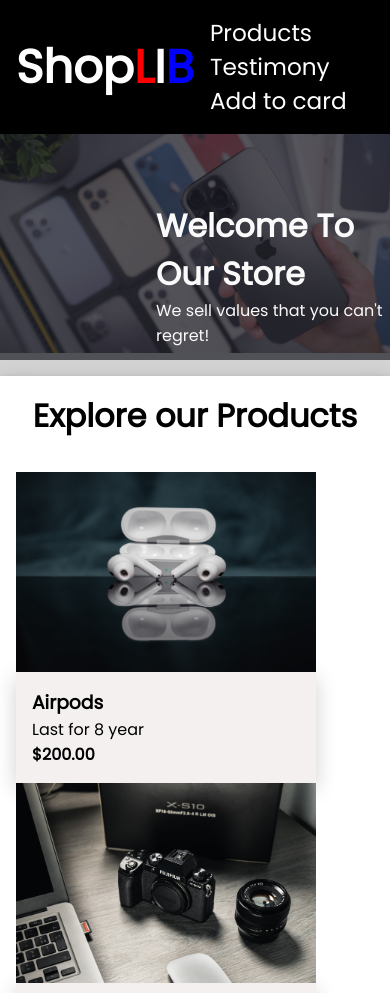
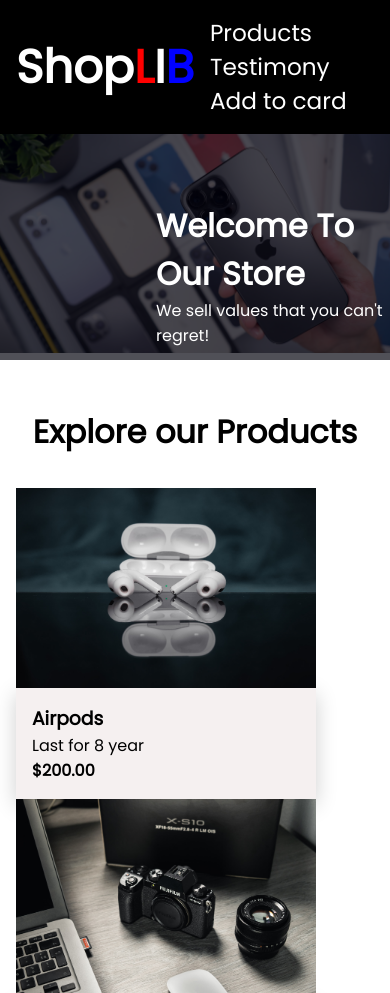
Before and after one commit to princeqdolo231/ShopLIB, a plain HTML site: page index.html in a window 390 px wide. Shown: the top 993 px of the page. Drawn offline with Linux system fonts and the light colour scheme.

Commit message:
Updated responsiveness

```diff
--- a/index.html
+++ b/index.html
@@ -7,6 +7,7 @@
     <link rel="preconnect" href="https://fonts.gstatic.com" crossorigin>
     <link href="https://fonts.googleapis.com/css2?family=Poppins&display=swap" rel="stylesheet">
     <link rel="stylesheet" href="./style.css">
+    <link rel="shortcut icon" href="./favicon.ico" type="image/x-icon">
 </head>
 
 <body>
@@ -36,61 +37,9 @@
             <div id="Explore-Products-Heading-Section">
                 <h1>Explore our Products</h1>
             </div>
+    <!-- Cards Section -->
+            <div id="Explore-Products-Cards-Section">
 
-            <div id="Explore-Products-Cards-Section">
-                <!-- Cards Section -->
-
-                <!-- <div class="Card">
-                    <div class="">
-                        <img class="Card-Img" src="./airpods.jpeg">
-                    </div>
-
-                    <div class="Products-Card-Description">
-                        <h3>Title:</h3>
-                        <h4>Description:</h4>
-                        <p>Paragraph</p>
-                        <h4>Price:</h4>
-                    </div>
-                </div>
-
-                <div class="Card">
-                    <div class="">
-                        <img class="Card-Img" src="./mouse.jpeg">
-                    </div>
-
-                    <div class="Products-Card-Description">
-                        <h3>Title:</h3>
-                        <h4>Description:</h4>
-                        <p>Paragraph</p>
-                        <h4>Price:</h4>
-                    </div>
-                </div>
-
-                <div class="Card">
-                    <div class="">
-                        <img class="Card-Img" src="./camera.jpeg">
-                    </div>
-
-                    <div class="Products-Card-Description">
-                        <h3>Title:</h3>
-                        <h4>Description:</h4>
-                        <p>Paragraph</p>
-                        <h4>Price:</h4>
-                    </div>
-                </div>
-
-                <div class="Card">
-                    <div class="">
-                        <img class="Card-Img" src="./iphone12pro.jpeg">
-                    </div>
-
-                    <div class="Products-Card-Description">
-                        <h3>Title</h3>
-                        <h4>Description</h4>
-                        <p>Paragraph</p>
-                        <h4>Price</h3>
-                    </div>
-                </div> -->
 
             </div>
         </div>
--- a/style.css
+++ b/style.css
@@ -3,10 +3,6 @@
     margin: 0;
     padding: 0;
     font-family: 'Poppins', sans-serif;
-}
-
-#Container {
-    background-color: lightgrey;
 }
 
 
@@ -22,7 +18,6 @@ header {
     color: white;
     padding: 1rem;
     font-size: 1.45rem;
-    /* border: 3px solid pink; */
 }
 
 nav>a {
@@ -38,7 +33,7 @@ nav>a {
 
 #Image-Slider {
     position: relative;
-    opacity: .9;
+    margin-bottom: 2rem;
 }
 
 #Image-Slider>img {
@@ -67,23 +62,17 @@ nav>a {
 #Explore-Products {
     display: flex;
     flex-direction: column;
-    /* border: 3px solid blue; */
-    padding: 1rem 0;
 }
 
 #Explore-Products-Heading-Section {
     text-align: center;
-    /* border: 3px solid pink; */
-    background-color: white;
     padding: 1rem;
-    box-shadow: 0 4px 8px 0 rgba(0, 0, 0, 0.2), 0 6px 20px 0 rgba(0, 0, 0, 0.19);
 }
 
 #Explore-Products-Cards-Section {
     display: flex;
     justify-content: space-between;
     flex-wrap: wrap;
-    /* border: 3px solid blue; */
     background-color: white;
     padding: 1rem;
     align-items: center;
@@ -91,7 +80,6 @@ nav>a {
 
 .Card-Img {
     width: 300px;
-    /* border: 3px solid pink; */
 }
 
 .Products-Card-Description {
@@ -107,14 +95,12 @@ nav>a {
 */
 
 #Testimony-Section {
-    padding: 1rem 0;
+    padding: 1rem 0 2rem 0;
     display: flex;
     flex-direction: column;
-    /* border: 3px solid blue; */
 }
 
 #Testimony-Heading {
-    /* border: 3px solid pink; */
     text-align: center;
     background-color: white;
     padding: 1rem;
@@ -125,23 +111,19 @@ nav>a {
     padding: 1rem;
     justify-content: space-between;
     flex-wrap: wrap;
-    /* border: 3px solid pink; */
     background-color: white;
     gap: 1%;
     box-shadow: 0 4px 8px 0 rgba(0, 0, 0, 0.2), 0 6px 20px 0 rgba(0, 0, 0, 0.19), ;
 }
 
 .TESTIFIER-ARTICLE {
-    /* border: 3px solid pink; */
     width: 100%;
     height: 50%;
-    /* overflow: scroll; */
 }
 
 .Testimony-Card-1 {
     display: flex;
     flex-direction: column;
-    /* border: 3px solid pink; */
     padding: 1rem 1rem;
     box-shadow: 0 4px 8px 0 rgba(0, 0, 0, 0.2), 0 6px 20px 0 rgba(0, 0, 0, 0.19);
 }
@@ -153,7 +135,6 @@ nav>a {
 .Testimony-Card-2 {
     display: flex;
     flex-direction: column;
-    /* border: 3px solid pink; */
     padding: 1rem 1rem;
     box-shadow: 0 4px 8px 0 rgba(0, 0, 0, 0.2), 0 6px 20px 0 rgba(0, 0, 0, 0.19);
 }
@@ -161,13 +142,11 @@ nav>a {
 .Testimony-Card-3 {
     display: flex;
     flex-direction: column;
-    /* border: 3px solid pink; */
     padding: 1rem 1rem;
     box-shadow: 0 4px 8px 0 rgba(0, 0, 0, 0.2), 0 6px 20px 0 rgba(0, 0, 0, 0.19);
 }
 
 .Testimony-Information {
-    /* border: 3px solid pink; */
     display: flex;
     padding-top: .7rem;
     align-items: center;
@@ -175,12 +154,10 @@ nav>a {
 
 .Testimony-Img {
     width: 70px;
-    /* border: 3px solid pink; */
     border-radius: 50%;
 }
 
 .TESTIFIER-DESCRIPTION {
-    /* border: 3px solid pink; */
     width: 80%;
     margin: 1rem;
 }
```
Also changed, not shown: favicon.ico (added).
